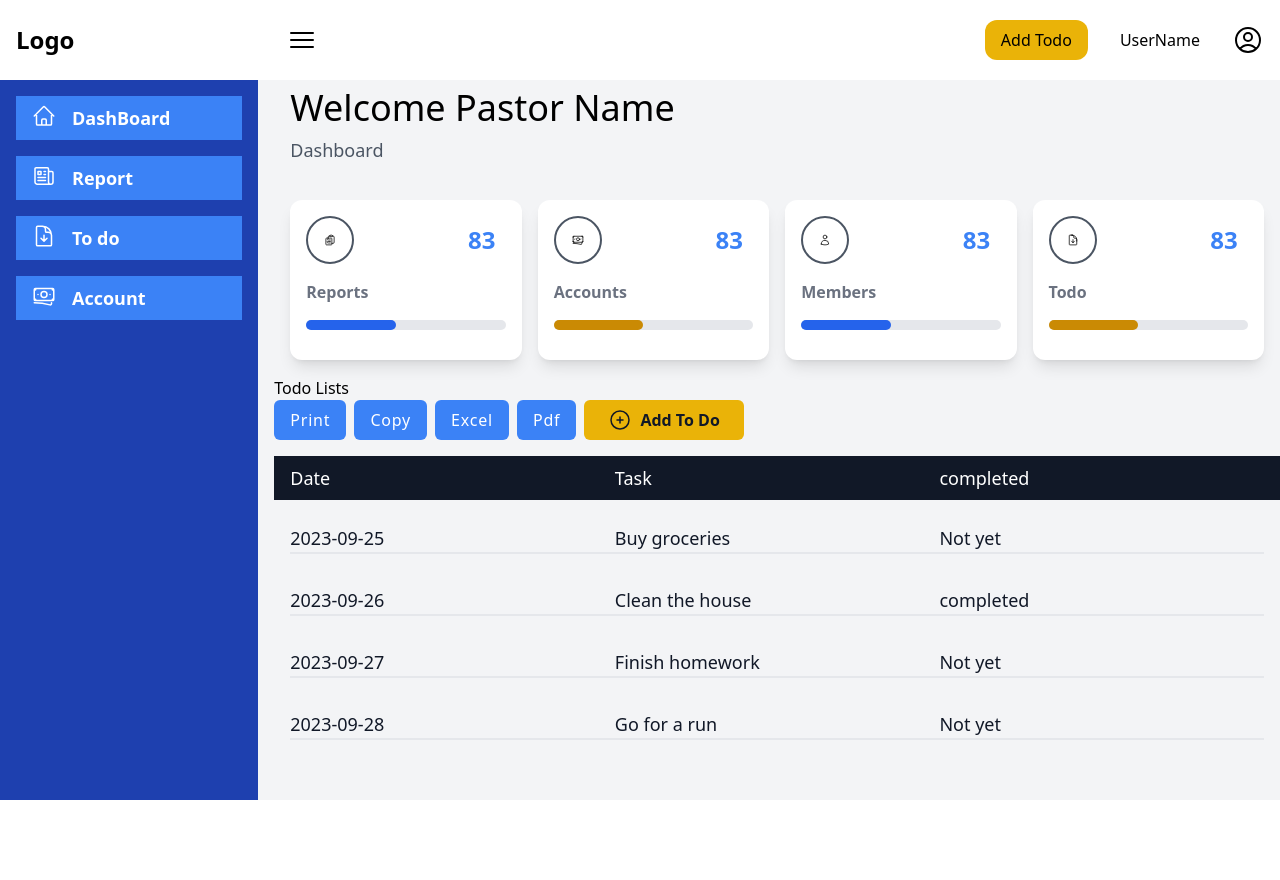
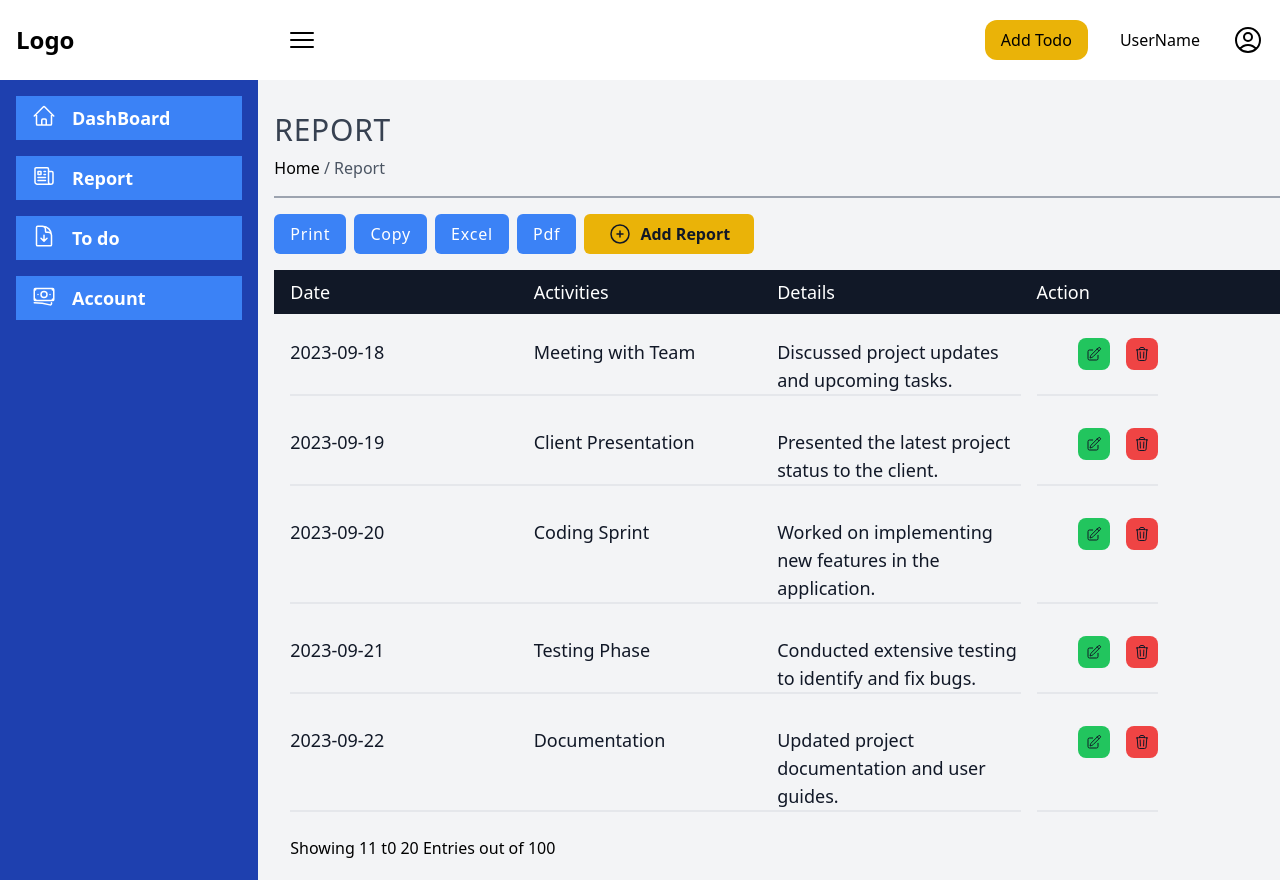
Before and after one commit to shinorspellz/Vmodel_Dashboard, a React (Create React App) app: page / in a window 1280 px wide. Before the commit the page ends 800 px from the top, so only its background shows below. Built offline with nearby package versions, Linux system fonts and the light colour scheme.

Commit message:
about to build page pigmentation

```diff
--- a/src/components/SideBar.jsx
+++ b/src/components/SideBar.jsx
@@ -4,7 +4,7 @@ function SideBar() {
   const [buttonClick, setButtonClick] = useState("dashboard");
 
   return (
-    <div className="w-1/4 px-4 h-[90vh] bg-blue-800">
+    <div className="w-1/4 px-4 h-[100vh] bg-blue-800">
       <div>
         <div className="">
           <button
--- a/src/pages/Home.jsx
+++ b/src/pages/Home.jsx
@@ -2,6 +2,7 @@ import React from "react";
 import NavBar from "../components/NavBar";
 import SideBar from "../components/SideBar";
 import DashBoard from "./DashBoard";
+import Reports from "./Reports";
 
 function Home() {
   return (
@@ -10,7 +11,7 @@ function Home() {
       <div className="flex justify-between gap-4">
         <SideBar />
         <div className="bg-gray-100 w-full">
-          <DashBoard />
+          <Reports />
         </div>
       </div>
     </div>
--- /dev/null
+++ b/src/pages/Reports.jsx
@@ -0,0 +1,132 @@
+import React from "react";
+
+function Reports() {
+  const weeklyReports = [
+    {
+      date: "2023-09-18",
+      activity: "Meeting with Team",
+      details: "Discussed project updates and upcoming tasks.",
+    },
+    {
+      date: "2023-09-19",
+      activity: "Client Presentation",
+      details: "Presented the latest project status to the client.",
+    },
+    {
+      date: "2023-09-20",
+      activity: "Coding Sprint",
+      details: "Worked on implementing new features in the application.",
+    },
+    {
+      date: "2023-09-21",
+      activity: "Testing Phase",
+      details: "Conducted extensive testing to identify and fix bugs.",
+    },
+    {
+      date: "2023-09-22",
+      activity: "Documentation",
+      details: "Updated project documentation and user guides.",
+    },
+  ];
+
+  console.log(weeklyReports);
+
+  return (
+    <div>
+      <div>
+        <div className="border-b-2 border-gray-400 pb-4 mb-4">
+          <h2 className="text-3xl font-medium text-gray-700 tracking-wide mt-8 uppercase">
+            Report
+          </h2>
+          <h4 className="text-md font-medium mt-2 ">
+            Home <span className="text-gray-600">/ Report</span>
+          </h4>
+        </div>
+
+        <div className="flex justify-start gap-2">
+          <button className="px-4 py-2 text-white tracking-wider bg-blue-500 rounded-md">
+            Print
+          </button>
+          <button className="px-4 py-2 text-white tracking-wider bg-blue-500 rounded-md">
+            Copy
+          </button>
+          <button className="px-4 py-2 text-white tracking-wider bg-blue-500 rounded-md">
+            Excel
+          </button>
+          <button className="px-4 py-2 text-white tracking-wider bg-blue-500 rounded-md">
+            Pdf
+          </button>
+          <button className="flex gap-2 px-6 py-2 text-gray-900 font-semibold tracking-normal bg-yellow-500 rounded-md">
+            <svg
+              xmlns="http://www.w3.org/2000/svg"
+              fill="none"
+              viewBox="0 0 24 24"
+              strokeWidth={1.5}
+              stroke="currentColor"
+              className="w-6 h-6">
+              <path
+                strokeLinecap="round"
+                strokeLinejoin="round"
+                d="M12 9v6m3-3H9m12 0a9 9 0 11-18 0 9 9 0 0118 0z"
+              />
+            </svg>
+            Add Report
+          </button>
+        </div>
+        <div className="grid grid-cols-4 bg-gray-900 text-white px-4 py-2 text-lg mt-4">
+          <div>Date</div>
+          <div>Activities</div>
+          <div>Details</div>
+          <div className="ml-4">Action</div>
+        </div>
+        <div>
+          {weeklyReports.map((todo) => (
+            <div className="grid grid-cols-4  text-gray-900 px-4 py-2 text-lg mt-4">
+              <div className="border-b-2">{todo.date}</div>
+              <div className="border-b-2">{todo.activity}</div>
+              <div className="border-b-2">{todo.details}</div>
+              <div className="border-b-2 ml-4 flex justify-end gap-4 w-1/2">
+                <button className="w-8 h-8 bg-green-500 p-2 rounded-lg flex justify-center items-center">
+                  <svg
+                    xmlns="http://www.w3.org/2000/svg"
+                    fill="none"
+                    viewBox="0 0 24 24"
+                    strokeWidth={1.5}
+                    stroke="currentColor"
+                    className="w-6 h-6">
+                    <path
+                      strokeLinecap="round"
+                      strokeLinejoin="round"
+                      d="M16.862 4.487l1.687-1.688a1.875 1.875 0 112.652 2.652L10.582 16.07a4.5 4.5 0 01-1.897 1.13L6 18l.8-2.685a4.5 4.5 0 011.13-1.897l8.932-8.931zm0 0L19.5 7.125M18 14v4.75A2.25 2.25 0 0115.75 21H5.25A2.25 2.25 0 013 18.75V8.25A2.25 2.25 0 015.25 6H10"
+                    />
+                  </svg>
+                </button>
+                <button className="w-8 h-8 bg-red-500 p-2 rounded-lg flex justify-center items-center">
+                  <svg
+                    xmlns="http://www.w3.org/2000/svg"
+                    fill="none"
+                    viewBox="0 0 24 24"
+                    strokeWidth={1.5}
+                    stroke="currentColor"
+                    className="w-6 h-6">
+                    <path
+                      strokeLinecap="round"
+                      strokeLinejoin="round"
+                      d="M14.74 9l-.346 9m-4.788 0L9.26 9m9.968-3.21c.342.052.682.107 1.022.166m-1.022-.165L18.16 19.673a2.25 2.25 0 01-2.244 2.077H8.084a2.25 2.25 0 01-2.244-2.077L4.772 5.79m14.456 0a48.108 48.108 0 00-3.478-.397m-12 .562c.34-.059.68-.114 1.022-.165m0 0a48.11 48.11 0 013.478-.397m7.5 0v-.916c0-1.18-.91-2.164-2.09-2.201a51.964 51.964 0 00-3.32 0c-1.18.037-2.09 1.022-2.09 2.201v.916m7.5 0a48.667 48.667 0 00-7.5 0"
+                    />
+                  </svg>
+                </button>
+              </div>
+            </div>
+          ))}
+        </div>
+      </div>
+      <div className="w-full flex justify-between mt-4 ml-4">
+        <div>Showing 11 t0 20 Entries out of 100</div>
+        <div></div>
+      </div>
+    </div>
+  );
+}
+
+export default Reports;
--- a/src/pages/Todo.jsx
+++ b/src/pages/Todo.jsx
@@ -31,7 +31,9 @@ function Todo() {
     <div>
       <div>
         {" "}
-        <div>Todo Lists</div>
+        <div className="text-2xl font-semibold text-gray-700 my-2 ml-2">
+          Todo Lists
+        </div>
         <div className="flex justify-start gap-2">
           <button className="px-4 py-2 text-white tracking-wider bg-blue-500 rounded-md">
             Print
```
